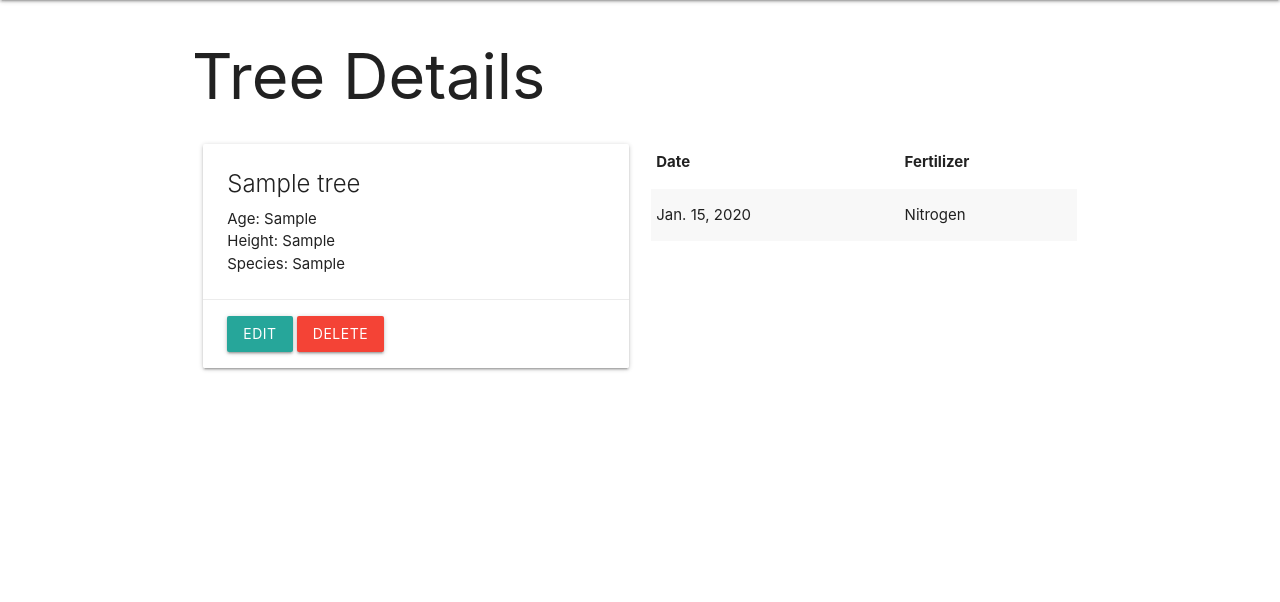
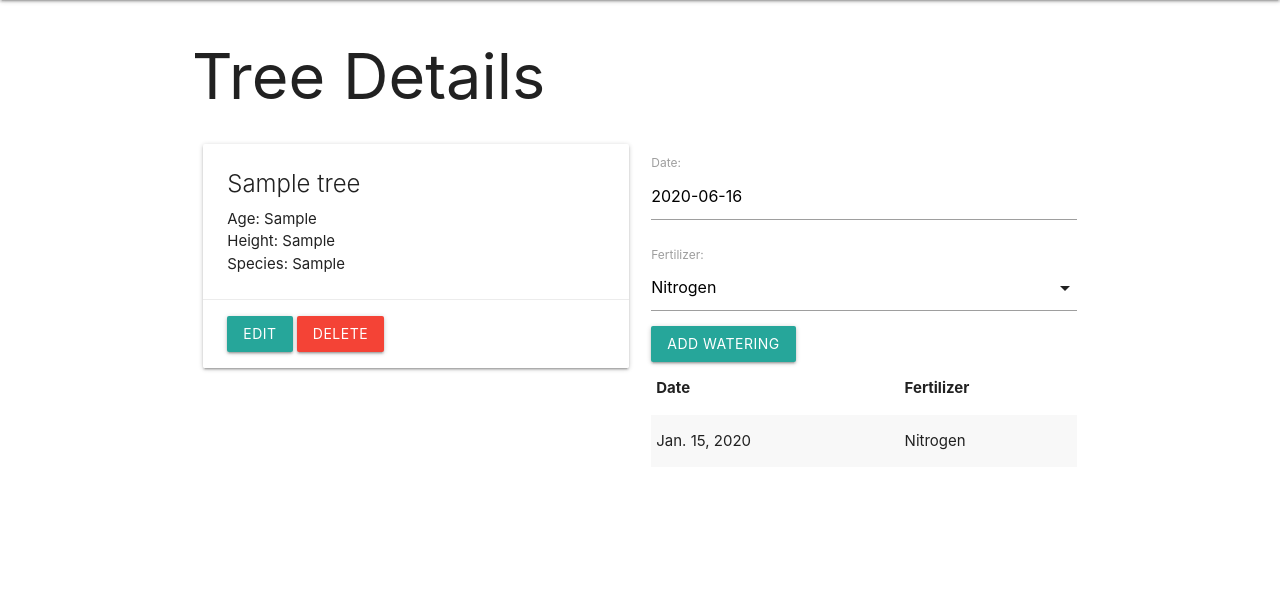
Before and after one commit to ziggi24/tree_collector, a Django app: page /trees/1/ in a window 1280 px wide. Shown: the part 64-666 px from the top of the page. Run offline with Django 3.2, Linux system fonts and the light colour scheme; tables that the repository leaves empty hold one stand-in row (values such as "Sample post").

Commit message:
added watering form

```diff
--- a/main_app/forms.py
+++ b/main_app/forms.py
@@ -1,7 +1,12 @@
 from django.forms import ModelForm
-from .models import Tree
+from .models import Tree, Watering
 
 class Tree_Form(ModelForm):
   class Meta:
     model = Tree
     fields = ['name', 'age', 'height', 'species']
+
+class Watering_Form(ModelForm):
+  class Meta:
+    model = Watering
+    fields = ['date', 'fertilizer']
--- a/main_app/templates/base.html
+++ b/main_app/templates/base.html
@@ -10,6 +10,7 @@
   <title>Tree Collector</title>
   <link rel="stylesheet" href="https://cdnjs.cloudflare.com/ajax/libs/materialize/1.0.0/css/materialize.min.css">
   <link rel="stylesheet" href="{% static 'css/main.css'%}">
+  <script src="https://cdnjs.cloudflare.com/ajax/libs/materialize/1.0.0/js/materialize.min.js"></script>
 </head>
 
 <body>
--- a/main_app/templates/trees/show.html
+++ b/main_app/templates/trees/show.html
@@ -18,6 +18,11 @@
     </div>
   </div>
   <div class="col s6">
+    <form action="{% url 'add_watering' tree.id%}" method='POST'>
+      {% csrf_token %}
+      {{ watering_form.as_p }}
+      <input class='btn' type="submit" value="Add Watering">
+    </form>
     <table class="striped">
       <thead>
         <tr>
@@ -35,6 +40,19 @@
       </tbody>
     </table>
   </div>
+</div>
 
-</div>
+<script>
+  var dateEl = document.getElementById('id_date');
+  M.Datepicker.init(dateEl, {
+    format: 'yyyy-mm-dd',
+    defaultDate: new Date(),
+    setDefaultDate: true,
+    autoClose: true
+  });
+
+  var selectEl = document.getElementById('id_fertilizer');
+  M.FormSelect.init(selectEl);
+</script>
+
 {%endblock%}
--- a/main_app/urls.py
+++ b/main_app/urls.py
@@ -7,5 +7,6 @@ urlpatterns = [
   path('trees/', views.trees_index, name='index'),
   path('trees/<int:tree_id>/', views.trees_detail, name='detail'),
   path('trees/<int:tree_id>/delete', views.trees_delete, name='delete'),
-  path('trees/<int:tree_id>/edit', views.trees_edit, name='edit')
+  path('trees/<int:tree_id>/edit', views.trees_edit, name='edit'),
+  path('trees/<int:tree_id>/add_watering', views.add_watering, name='add_watering')
 ]
--- a/main_app/views.py
+++ b/main_app/views.py
@@ -1,7 +1,7 @@
 from django.shortcuts import render, redirect
 from django.http import HttpResponse
 from .models import Tree
-from .forms import Tree_Form
+from .forms import Tree_Form, Watering_Form
 
 # Create your views here.
 
@@ -25,7 +25,8 @@ def trees_index(request):
 
 def trees_detail(request, tree_id):
   tree = Tree.objects.get(id=tree_id)
-  context = {'tree': tree}
+  watering_form = Watering_Form()
+  context = {'tree': tree, 'watering_form': watering_form}
   return render(request, 'trees/show.html', context)
 
 def trees_edit(request, tree_id):
@@ -43,3 +44,11 @@ def trees_edit(request, tree_id):
 def trees_delete(request, tree_id):
   Tree.objects.get(id=tree_id).delete()
   return redirect('index')
+
+def add_watering(request, tree_id):
+  watering_form = Watering_Form(request.POST)
+  if watering_form.is_valid():
+    new_watering = watering_form.save(commit=False)
+    new_watering.tree_id = tree_id
+    new_watering.save()
+  return redirect('detail', tree_id=tree_id)
```
